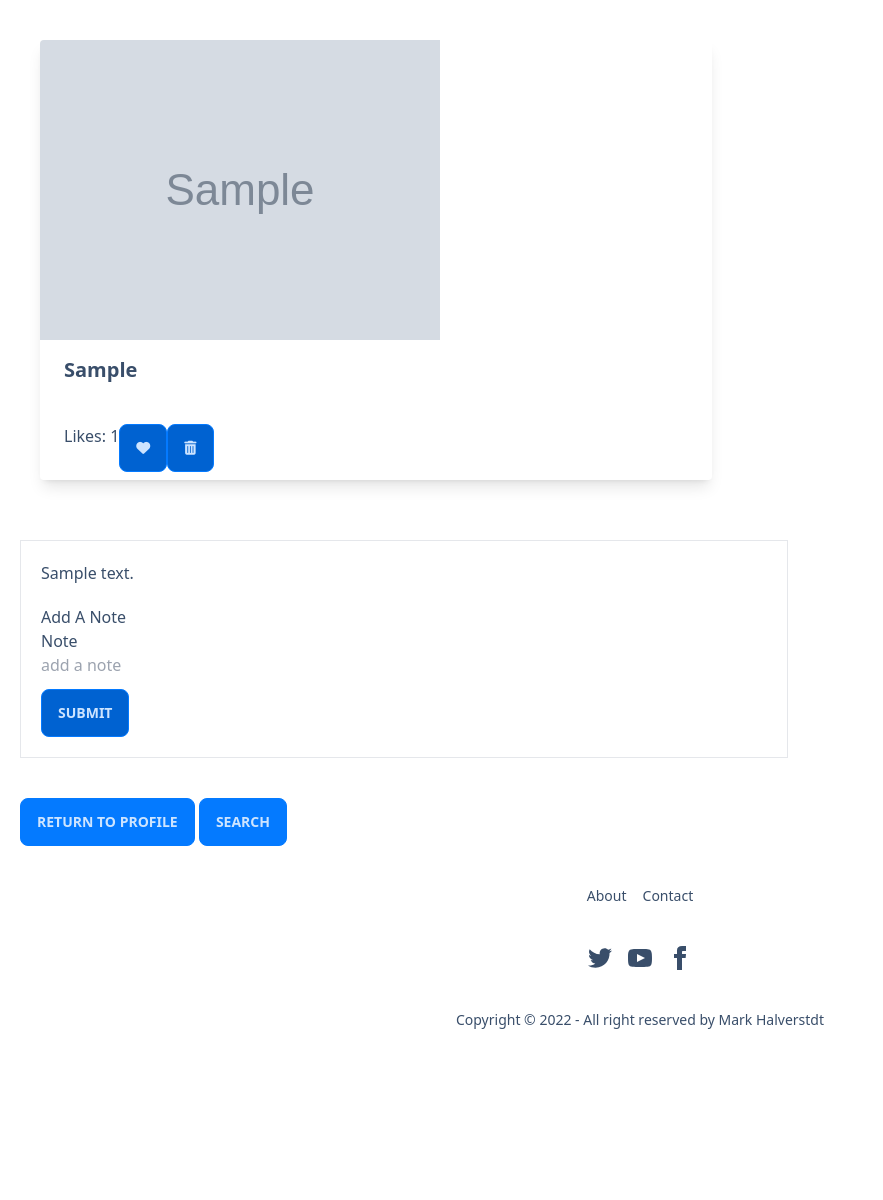
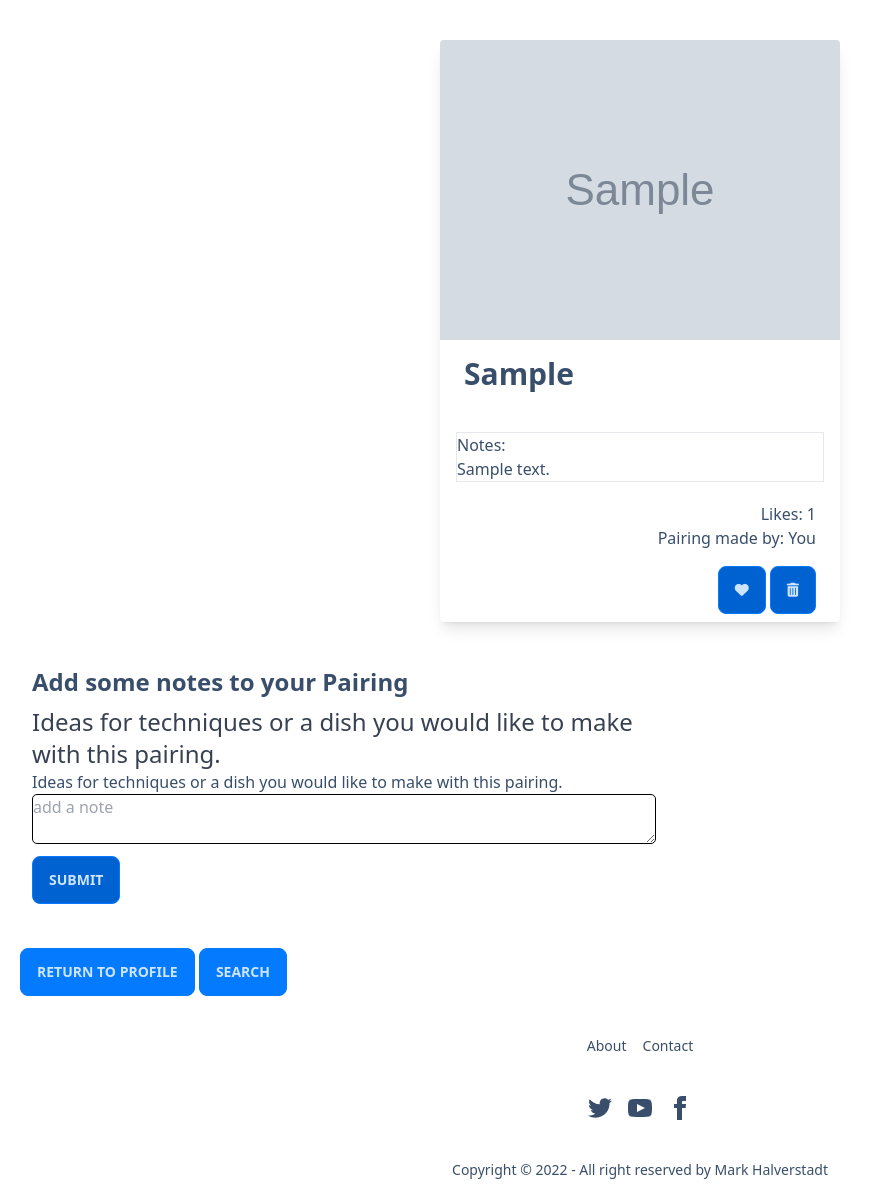
Before and after one commit to mhalverstadt/The-Flavor-DB, a Node server app: page /pairing/600000000000000000000001 in a window 1280 px wide. Shown: the part 80-1280 px from the top of the page, without its empty margins (0-883 px from the left). Before the commit the page ends 1109 px from the top, so only its background shows below. Run offline with Node 20, Linux system fonts and the light colour scheme; a user stored in the database is signed in; tables that the repository leaves empty hold one stand-in row (values such as "Sample post"); grey boxes marked "Sample" are stand-in pictures; some libraries are stand-ins or nearby versions.

Commit message:
added user added pairings

```diff
--- a/controllers/pairings.js
+++ b/controllers/pairings.js
@@ -24,7 +24,7 @@ module.exports = {
         keyIngredient: false,
         pairings: false,
         communityPairings: false,
-        user: req.user.id,
+        user: req.user || false,
         pair: false
       });
     } catch (err) {
@@ -61,7 +61,6 @@ module.exports = {
       const keyIngredient = await Flavor.findById(req.params.id)
       console.log(keyIngredient.ingredient)
       const communityPairings = await Pairing.find({keyIngredient: keyIngredient.ingredient})
-      console.log(communityPairings)
       res.render("builder.ejs", {
         keyIngredient: keyIngredient.ingredient,
         pairings: keyIngredient.pairings,
@@ -89,7 +88,7 @@ module.exports = {
   createPairing: async (req, res) => {
     try {
       // console.log(req.body)
-      await Pairing.create({
+      const postID = await Pairing.create({
         keyIngredient: req.body.keyIngredient.toLowerCase(),
         pairings: req.body.pairings,
         // image: result.secure_url || null,
@@ -99,8 +98,7 @@ module.exports = {
         user: req.user.id,
         userName: req.user.userName,
       });
-      console.log('new pairing created!');
-      res.redirect('/profile')
+      res.redirect(`/profile`)
     } catch (err) {
       console.log(err);
     }
--- a/public/css/style.css
+++ b/public/css/style.css
@@ -1388,6 +1393,18 @@ html {
   margin-left: 0.25rem;
 }
 
+.mt-10 {
+  margin-top: 2.5rem;
+}
+
+.mb-2 {
+  margin-bottom: 0.5rem;
+}
+
+.ml-5 {
+  margin-left: 1.25rem;
+}
+
 .mt-20 {
   margin-top: 5rem;
 }
@@ -1400,12 +1417,8 @@ html {
   margin-bottom: 0.75rem;
 }
 
-.mb-2 {
-  margin-bottom: 0.5rem;
-}
-
-.mt-10 {
-  margin-top: 2.5rem;
+.mr-6 {
+  margin-right: 1.5rem;
 }
 
 .inline-block {
@@ -1463,10 +1481,6 @@ html {
 
 .max-w-2xl {
   max-width: 42rem;
-}
-
-.max-w-3xl {
-  max-width: 48rem;
 }
 
 .flex-shrink-0 {
@@ -1494,20 +1508,28 @@ html {
   justify-content: space-between;
 }
 
+.justify-items-end {
+  justify-items: end;
+}
+
 .gap-5 {
   gap: 1.25rem;
 }
 
+.gap-1 {
+  gap: 0.25rem;
+}
+
 .overflow-hidden {
   overflow: hidden;
 }
 
+.rounded {
+  border-radius: 0.25rem;
+}
+
 .rounded-lg {
   border-radius: 0.5rem;
-}
-
-.rounded {
-  border-radius: 0.25rem;
 }
 
 .rounded-full {
@@ -1547,20 +1574,40 @@ html {
      object-fit: cover;
 }
 
+.p-10 {
+  padding: 2.5rem;
+}
+
 .p-5 {
   padding: 1.25rem;
 }
 
-.p-10 {
-  padding: 2.5rem;
-}
-
 .p-1\.5 {
   padding: 0.375rem;
 }
 
 .p-1 {
   padding: 0.25rem;
+}
+
+.px-5 {
+  padding-left: 1.25rem;
+  padding-right: 1.25rem;
+}
+
+.px-6 {
+  padding-left: 1.5rem;
+  padding-right: 1.5rem;
+}
+
+.py-4 {
+  padding-top: 1rem;
+  padding-bottom: 1rem;
+}
+
+.px-2 {
+  padding-left: 0.5rem;
+  padding-right: 0.5rem;
 }
 
 .py-6 {
@@ -1568,26 +1615,15 @@ html {
   padding-bottom: 1.5rem;
 }
 
-.px-6 {
-  padding-left: 1.5rem;
-  padding-right: 1.5rem;
-}
-
-.py-4 {
-  padding-top: 1rem;
-  padding-bottom: 1rem;
-}
-
-.px-5 {
-  padding-left: 1.25rem;
-  padding-right: 1.25rem;
-}
-
 .py-1 {
   padding-top: 0.25rem;
   padding-bottom: 0.25rem;
 }
 
+.pb-3 {
+  padding-bottom: 0.75rem;
+}
+
 .pt-4 {
   padding-top: 1rem;
 }
@@ -1609,6 +1645,11 @@ html {
   line-height: 2rem;
 }
 
+.text-xl {
+  font-size: 1.25rem;
+  line-height: 1.75rem;
+}
+
 .text-6xl {
   font-size: 3.75rem;
   line-height: 1;
@@ -1619,14 +1660,9 @@ html {
   line-height: 1;
 }
 
-.text-xl {
-  font-size: 1.25rem;
-  line-height: 1.75rem;
-}
-
-.text-base {
-  font-size: 1rem;
-  line-height: 1.5rem;
+.text-3xl {
+  font-size: 1.875rem;
+  line-height: 2.25rem;
 }
 
 .text-lg {
@@ -1646,6 +1682,12 @@ html {
 .text-pink-600 {
   --tw-text-opacity: 1;
   color: rgb(219 39 119 / var(--tw-text-opacity));
+}
+
+.shadow-lg {
+  --tw-shadow: 0 10px 15px -3px rgb(0 0 0 / 0.1), 0 4px 6px -4px rgb(0 0 0 / 0.1);
+  --tw-shadow-colored: 0 10px 15px -3px var(--tw-shadow-color), 0 4px 6px -4px var(--tw-shadow-color);
+  box-shadow: var(--tw-ring-offset-shadow, 0 0 #0000), var(--tw-ring-shadow, 0 0 #0000), var(--tw-shadow);
 }
 
 .shadow-2xl {
@@ -1654,18 +1696,12 @@ html {
   box-shadow: var(--tw-ring-offset-shadow, 0 0 #0000), var(--tw-ring-shadow, 0 0 #0000), var(--tw-shadow);
 }
 
-.shadow-lg {
-  --tw-shadow: 0 10px 15px -3px rgb(0 0 0 / 0.1), 0 4px 6px -4px rgb(0 0 0 / 0.1);
-  --tw-shadow-colored: 0 10px 15px -3px var(--tw-shadow-color), 0 4px 6px -4px var(--tw-shadow-color);
-  box-shadow: var(--tw-ring-offset-shadow, 0 0 #0000), var(--tw-ring-shadow, 0 0 #0000), var(--tw-shadow);
-}
-
 .drop-shadow-md {
   --tw-drop-shadow: drop-shadow(0 4px 3px rgb(0 0 0 / 0.07)) drop-shadow(0 2px 2px rgb(0 0 0 / 0.06));
   filter: var(--tw-blur) var(--tw-brightness) var(--tw-contrast) var(--tw-grayscale) var(--tw-hue-rotate) var(--tw-invert) var(--tw-saturate) var(--tw-sepia) var(--tw-drop-shadow);
 }
 
-@media (min-width: 640px) {
+@media (min-width: 480px) {
   .sm\:grid-cols-1 {
     grid-template-columns: repeat(1, minmax(0, 1fr));
   }
--- a/public/main.js
+++ b/public/main.js
@@ -29,7 +29,6 @@ $(document).ready(function () {
 //Event listener (event delegation) to handle button clicks on list of pairings in builder//
 const paringsList = document.getElementById('paringsList');
 // const selectedPairs = document.getElementById('selectedPairs');
-
 pairingsList.onclick = function(event){
     let target = event.target;
     if(target.matches('button')){
@@ -53,8 +52,17 @@ saveBtn.onclick = async function(event){
     let pairings = []
     let pairingArray = document.getElementById('selectedPairs').childNodes
     for(let i = 0; i < pairingArray.length; i++){
-        pairings.push(pairingArray[i].value)
+        pairings.push(pairingArray[i].innerHTML)
     }
     let data = await fetch(`/createPairing`, {method: 'POST', headers: new Headers({ "Content-Type": "application/json" }), body: JSON.stringify({ keyIngredient, pairings, })})
-        window.location.assign('/profile')
+        window.location.assign(`/profile`)
 }
+// Event listener for users to add their own pairing
+const userMadePairingBtn = document.getElementById('userMadePairingBtn')
+userMadePairingBtn.onclick = function(){
+    let txtValue = document.getElementById('userMadePairing').value
+    let newBtn = document.createElement('button')
+    newBtn.innerText = `${txtValue}`
+    newBtn.classList.add('btn', 'btn-light', 'ml-1')
+    selectedPairs.appendChild(newBtn);
+}
--- a/views/pairing.ejs
+++ b/views/pairing.ejs
@@ -1,55 +1,78 @@
 <%- include('partials/header') -%>
-<main class ="min-h-full flex flex-col min-w-full">
+<main class ="min-h-full flex flex-col min-w-full grid">
 
-  <div class="p-10">
+  <div class="p-5 mt-5 mx-auto">
     <!--pairing-->
     <div class="max-w-2xl rounded overflow-hidden shadow-lg">
+      <!-- image if one -->
       <% if (pairing.image) { %>
         <img class="img-fluid card-img-top" src="<%=pairing.image%>" />
       <% } %>
+
       <div class="px-6 py-4">
-        <div class="font-bold text-xl mb-2"><%= pairing.keyIngredient %></div>
-        <p class="text-gray-700 text-base">
+        <div class="font-bold text-3xl mb-2"><%= pairing.keyIngredient %></div>
+        <p class="text-gray-700 text-2xl">
           <%=pairing.pairings.join(' + ')%>
         </p>
       </div>
-      <div class="flex px-6 pt-4 pb-2 ">
+
+      <!-- pairing notes -->
+
+      <%if(pairing.notes){ %>
+        <div class="m-4 border">
+          <h5>Notes:</h5>
+          <p><%= pairing.notes %></p>
+        </div>
+      <%}%>
+
+        <div class="mt-5 grid justify-items-end">
+          <h3 class="col-3 mr-6">Likes: <%= pairing.likes %></h3>
+          <a href="#" class="mr-6">
+            <p>Pairing made by: <%= pairing.user == user.id ? 'You' : pairing.userName%></p>
+          </a>
+
+          <div class="flex px-6 pt-4 pb-2 gap-1">
             <!-- like a pairing -->
-          <h3 class="col-3">Likes: <%= pairing.likes %></h3>
             <form class="col-1 inline-block" action="/pairing/likePairing/<%= pairing.id %>?_method=PUT" method="POST">
                 <button class="btn btn-primary fa fa-heart" type="submit"></button>
             </form>
+
             <!-- delete a pairing -->
             <%if(pairing.user == user.id){ %>
               <form action="/pairing/deletePairing/<%= pairing.id %>?_method=DELETE" method="POST" class="col-3">
                 <button class="btn btn-primary fa fa-trash" type="submit"></button>
               </form>
             <%}%>
+
+        </div>
       </div>
     </div>
   </div>
   <!-- end pairing -->
 
+  <section>
     <!-- add note to your own pairing -->
-  <section class="border m-5 max-w-3xl">
     <%if(pairing.user == user.id){ %>
-      <div class="col-3 m-5">
-        <p><%= pairing.notes %></p>
+      <div class="p-2 mx-auto">
+        <!--pairing-->
+        <div class="max-w-2xl rounded overflow-hidden">
+          <div class="px-6 py-4">
+            <div class="font-bold text-2xl mb-2">Add some notes to your Pairing</div>
+            <p class="text-gray-700 text-2xl">
+              Ideas for techniques or a dish you would like to make with this pairing.
+            </p>
+            <form action="/pairing/createNote/<%=pairing._id%>?_method=PUT" method="POST">
+            <div class="mb-3">
+                <label for="note" class="form-label">Ideas for techniques or a dish you would like to make with this pairing.</label>
+                  <textarea type="textarea" placeholder="add a note" class="form-control input-bordered min-w-full" id="note" name="note"></textarea>
             </div>
-      <div class="m-5">
-        <h2>Add A Note</h2>
-        <form
-          action="/pairing/createNote/<%=pairing._id%>_method=PUT" method="POST">
-          <div class="mb-3">
-              <label for="comment" class="form-label">Note</label>
-              <input type="textarea" placeholder="add a note" class="form-control input-border" id="note" name="note">
-          </div>
-          <button type="submit" class="btn btn-primary">Submit</button>
+            <button type="submit" class="justify-item-end btn btn-primary">Submit</button>
           </form>
           </div>
+        </div>
+      </div>
+    </div>
   <% } %>
-  </section>
-
 
     <!-- add comments to another user's pairing -->
     <%if(pairing.user != user.id){ %>
@@ -57,8 +80,7 @@
         <h2>Add A Comment To This Pairing</h2>
         <form
           action="/pairing/createComment/<%=pairing._id%>"
-        method="POST"
-      >
+          method="POST">
           <div class="mb-3">
               <label for="comment" class="form-label">Comment</label>
               <input type="textarea" class="form-control" id="comment" name="comment">
@@ -67,6 +89,7 @@
         </form>
       </div>
     <% } %>
+
     <!-- see comments from other users -->
     <%if(pairing.comments){ %>
       <ul class="border">
@@ -77,6 +100,7 @@
           <% } %>
       </ul>
     <% } %>
+  </section>
 
     <div class="col-6 m-5">
       <a class="btn btn-primary" href="/profile">Return to Profile</a>
--- a/views/partials/footer.ejs
+++ b/views/partials/footer.ejs
@@ -13,7 +13,7 @@
           </div>
         </div>
         <div>
-          <p>Copyright © 2022 - All right reserved by Mark Halverstdt</p>
+          <p>Copyright © 2022 - All right reserved by Mark Halverstadt</p>
         </div>
       </footer>
 
```
Also changed, not shown: other parts of public/css/style.css (+34 -18 lines), bs-config.js (deleted, +0 -108 lines), views/builder.ejs (+26 -5 lines). Lines whose indentation alone changed are shown as unchanged.
